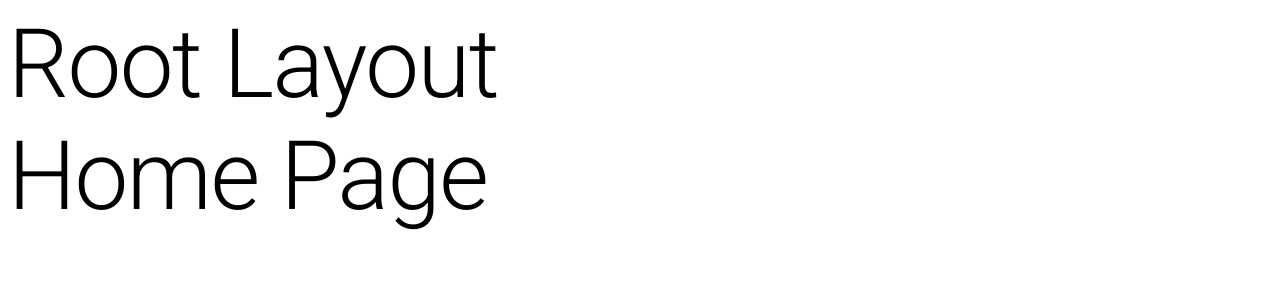
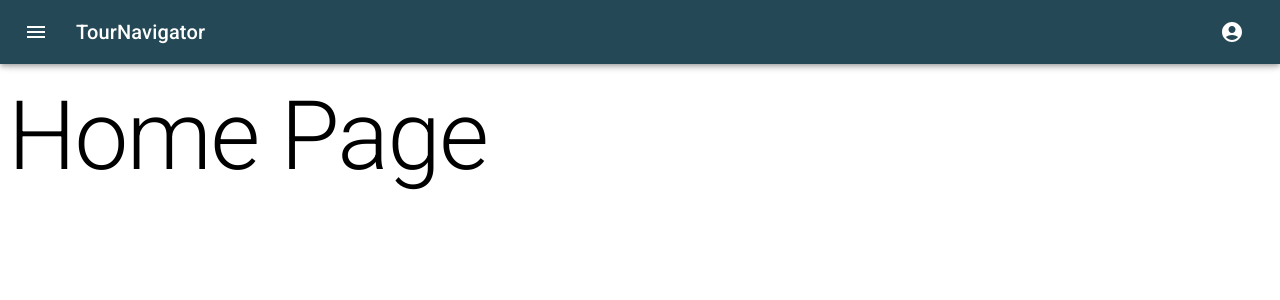
Before and after one commit to prajwal-hebbar-07/tour-navigator, a React (Vite) app: page / in a window 1280 px wide. Shown: the top 300 px of the page. Built offline with nearby package versions, Linux system fonts and the light colour scheme.

Commit message:
feat(ui): add navbar & outlet for children elements in RootLayout
- added the AppBar component from MUI & made changes to the components to fit the need.
- Added the AppBar component inside the NavBar component.
- Added NavBar component and Outlet with some styling in the RootLayout.

```diff
--- /dev/null
+++ b/src/components/NavBar.jsx
@@ -0,0 +1,83 @@
+import * as React from "react";
+import AppBar from "@mui/material/AppBar";
+import Box from "@mui/material/Box";
+import Toolbar from "@mui/material/Toolbar";
+import Typography from "@mui/material/Typography";
+import IconButton from "@mui/material/IconButton";
+import MenuIcon from "@mui/icons-material/Menu";
+import AccountCircle from "@mui/icons-material/AccountCircle";
+import Switch from "@mui/material/Switch";
+import FormControlLabel from "@mui/material/FormControlLabel";
+import FormGroup from "@mui/material/FormGroup";
+import MenuItem from "@mui/material/MenuItem";
+import Menu from "@mui/material/Menu";
+
+export default function NavBar() {
+  const [auth, setAuth] = React.useState(true);
+  const [anchorEl, setAnchorEl] = React.useState(null);
+
+  const handleChange = (event) => {
+    setAuth(event.target.checked);
+  };
+
+  const handleMenu = (event) => {
+    setAnchorEl(event.currentTarget);
+  };
+
+  const handleClose = () => {
+    setAnchorEl(null);
+  };
+
+  return (
+    <Box sx={{ flexGrow: 1 }}>
+      <AppBar position="fixed">
+        <Toolbar>
+          <IconButton
+            size="large"
+            edge="start"
+            color="inherit"
+            aria-label="menu"
+            sx={{ mr: 2 }}
+          >
+            <MenuIcon />
+          </IconButton>
+          <Typography variant="h6" component="div" sx={{ flexGrow: 1 }}>
+            TourNavigator
+          </Typography>
+          {auth && (
+            <div>
+              <IconButton
+                size="large"
+                aria-label="account of current user"
+                aria-controls="menu-appbar"
+                aria-haspopup="true"
+                onClick={handleMenu}
+                color="inherit"
+              >
+                <AccountCircle />
+              </IconButton>
+              <Menu
+                id="menu-appbar"
+                anchorEl={anchorEl}
+                anchorOrigin={{
+                  vertical: "top",
+                  horizontal: "right",
+                }}
+                keepMounted
+                transformOrigin={{
+                  vertical: "top",
+                  horizontal: "right",
+                }}
+                open={Boolean(anchorEl)}
+                onClose={handleClose}
+              >
+                <MenuItem onClick={handleClose}>Profile</MenuItem>
+                <MenuItem onClick={handleClose}>My account</MenuItem>
+              </Menu>
+            </div>
+          )}
+        </Toolbar>
+      </AppBar>
+    </Box>
+  );
+}
--- a/src/layouts/RootLayout.jsx
+++ b/src/layouts/RootLayout.jsx
@@ -1,11 +1,15 @@
-import { Typography } from "@mui/material";
 import { Outlet } from "react-router-dom";
+import { Box, Container } from "@mui/material";
+
+import NavBar from "../components/NavBar";
 
 const RootLayout = () => {
   return (
     <>
-      <Typography variant="h1">Root Layout</Typography>
-      <Outlet />
+      <NavBar />
+      <Box mt={10}>
+        <Outlet />
+      </Box>
     </>
   );
 };
```
